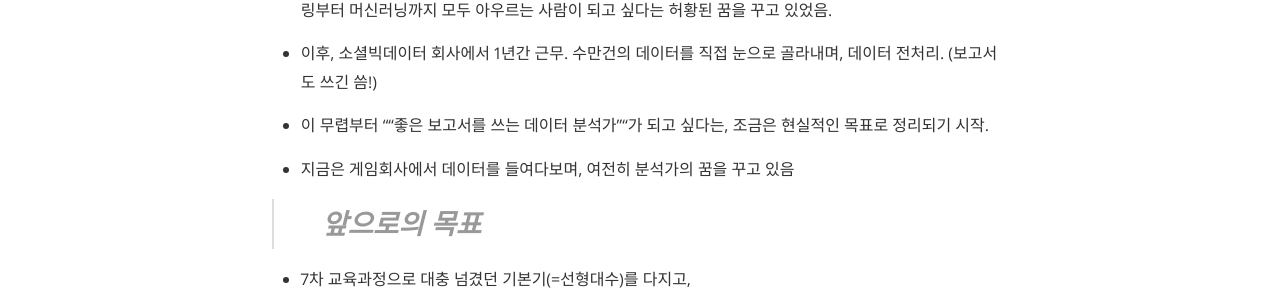
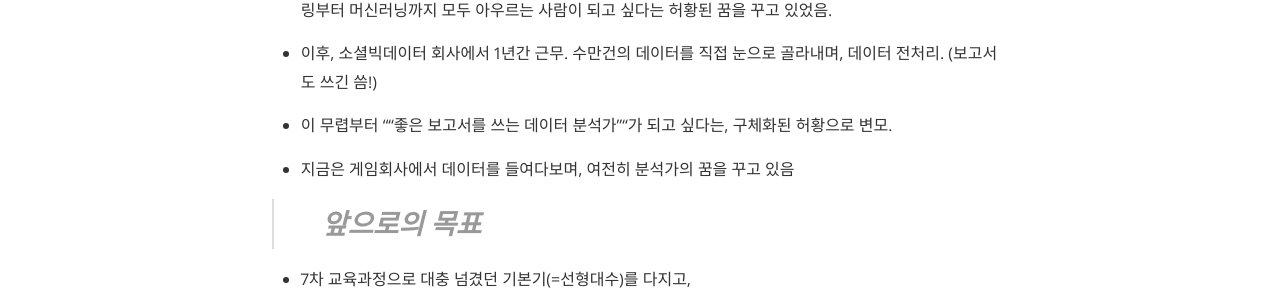
Before and after one commit to blessedby-clt/blessedby-clt.github.io, a Jekyll site: the page built from about.md, in a window 1280 px wide and 900 px high, scrolled down 836 px. Shown: the part 179-477 px from the top of the window. Built offline with Jekyll 4.4.1, drawn with Linux system fonts in a browser that asks for light colours; nearby versions of some CDN libraries.

Commit message:
Update about.md

```diff
--- a/about.md
+++ b/about.md
@@ -34,7 +34,7 @@ main_nav: true
 * 이후, 소셜빅데이터 회사에서 1년간 근무.
   수만건의 데이터를 직접 눈으로 골라내며, 데이터 전처리. (보고서도 쓰긴 씀!)
 
-* 이 무렵부터 ""좋은 보고서를 쓰는 데이터 분석가""가 되고 싶다는, 조금은 현실적인 목표로 정리되기 시작.
+* 이 무렵부터 ""좋은 보고서를 쓰는 데이터 분석가""가 되고 싶다는, 구체화된 허황으로 변모.
 
 * 지금은 게임회사에서 데이터를 들여다보며, 여전히 분석가의 꿈을 꾸고 있음
 
```
